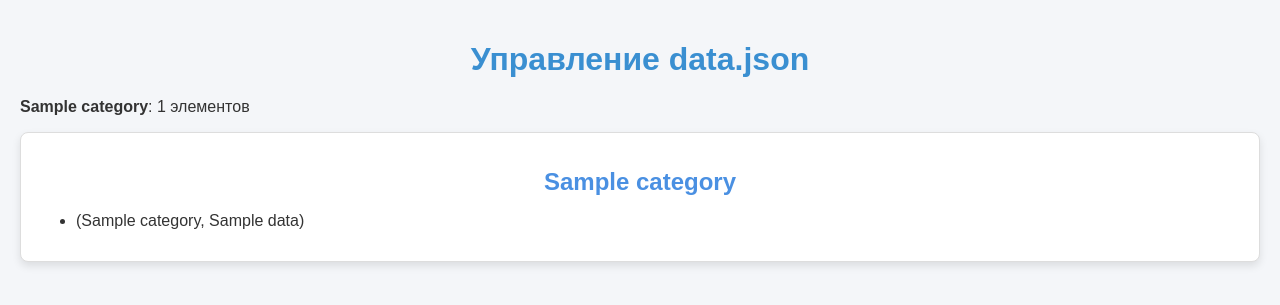
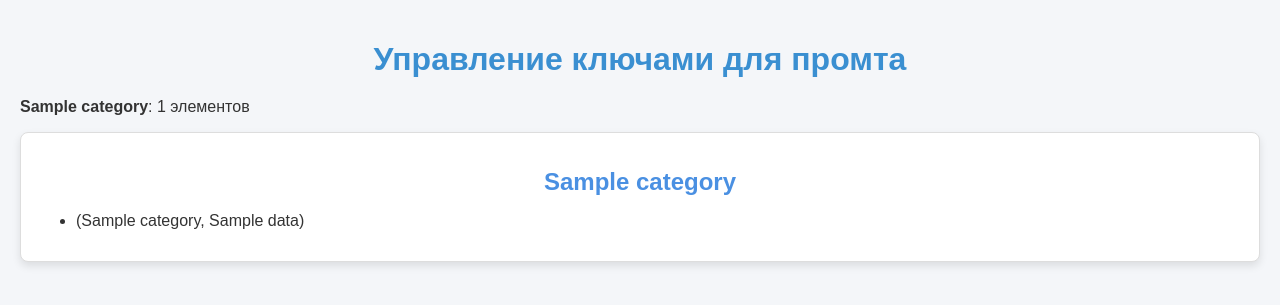
Before and after one commit to AndreyRedWhite/masha_bot, a Flask app: template flask_app/templates/index.html in a window 1280 px wide. Shown: the top 305 px of the page. Run offline with Flask 3, Linux system fonts and the light colour scheme; the template is opened without the code that fills it: most values are stand-ins (such as "Sample title", 1, 10 or a date in 2020).

Commit message:
changed index.html

```diff
--- a/flask_app/templates/index.html
+++ b/flask_app/templates/index.html
@@ -7,7 +7,7 @@
     <link rel="stylesheet" href="/static/css/styles.css">
 </head>
 <body>
-    <h1>Управление data.json</h1>
+    <h1>Управление ключами для промта</h1>
     <div class="counters">
         {% for category, count in counters.items() %}
             <p><strong>{{ category }}</strong>: {{ count }} элементов</p>
```
